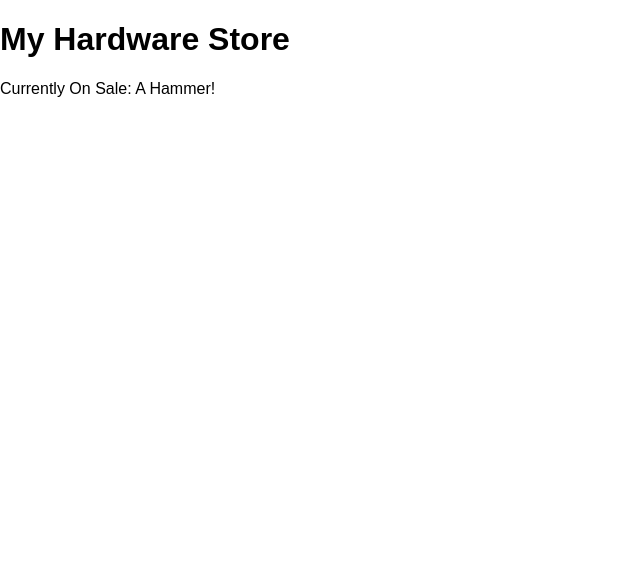
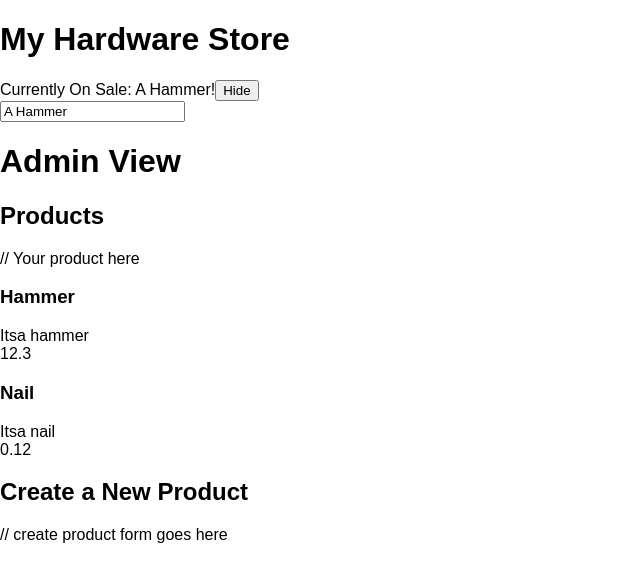
Before and after one commit to Brocier/react-hardware-store, a React (Create React App) app: page / in a window 1280 px wide. Shown: the top 582 px of the page, without its empty margins (0-640 px from the left). Built offline with nearby package versions, Linux system fonts and the light colour scheme.

Commit message:
products

```diff
--- /dev/null
+++ b/src/components/AdminView.js
@@ -0,0 +1,20 @@
+import React, {Component} from 'react';
+import ProductForm from './ProductForm';
+import ProductList from './ProductList'
+
+class AdminView extends Component {
+  render() {
+    return (
+      <div>
+        <h1>Admin View</h1>
+        <h2>Products</h2>
+        // Your product here
+        <ProductList productList={this.props.productList}/>
+        <h2>Create a New Product</h2>
+        // create product form goes here
+      </div>
+    );
+  }
+}
+
+export default AdminView;
--- a/src/components/HomePage.js
+++ b/src/components/HomePage.js
@@ -1,24 +1,63 @@
 // src/components/HomePage.js
 
-import React, {Component} from 'react';
+import React, {Component} from 'react'
+import AdminView from './AdminView'
 
 class HomePage extends Component {
 
   constructor() {
-    super();
+    super()
+    this.state = {
+      itemCurrentlyOnSale: 'A Hammer',
+      editSaleItem: true,
+      productList: [
+        {
+          productName: 'Hammer',
+          description: 'Itsa hammer',
+          price: 12.3
+        }, {
+          productName: 'Nail',
+          description: 'Itsa nail',
+          price: 0.12
+        }
+      ]
+    }
+  }
 
-    this.state = {
-      itemCurrentlyOnSale: 'A Hammer'
-    };
+  toggleEditSaleItem = () => {
+    const editSaleItem = !this.state.editSaleItem;
+    this.setState({editSaleItem});
+  }
+
+  handleItemCurrentlyOnSaleChange = (event) => {
+    const itemCurrentlyOnSale = event.target.value;
+    this.setState({itemCurrentlyOnSale});
   }
 
   render() {
     return (
       <div>
         <h1>My Hardware Store</h1>
-        <div>Currently On Sale: A Hammer!</div>
+        <div>
+          <span>Currently On Sale: {this.state.itemCurrentlyOnSale}!</span>
+          <span>
+            <button onClick={this.toggleEditSaleItem}>
+              {this.state.editSaleItem
+                ? 'Hide'
+                : 'Edit Sale Item'}</button>
+          </span>
+          {this.state.editSaleItem
+            ? <div>
+                <input
+                  onChange={this.handleItemCurrentlyOnSaleChange}
+                  value={this.state.itemCurrentlyOnSale}
+                  type="text"/>
+              </div>
+            : null}
+          <AdminView productList={this.state.productList}/>
+        </div>
       </div>
-    );
+    )
   }
 }
 
--- /dev/null
+++ b/src/components/Product.js
@@ -0,0 +1,21 @@
+// src/components/Product.js
+
+import React, {Component} from 'react';
+
+class Product extends Component {
+  render() {
+    const productName = this.props.productName;
+    const description = this.props.description;
+    const price = this.props.price;
+
+    return (
+      <div>
+        <h3>{productName}</h3>
+        <div>{description}</div>
+        <div>{price}</div>
+      </div>
+    );
+  }
+}
+
+export default Product;
--- /dev/null
+++ b/src/components/ProductForm.js
@@ -0,0 +1,54 @@
+// src/components/ProductForm.js
+import React, {Component} from 'react';
+
+class ProductForm extends Component {
+
+  constructor() {
+    super();
+
+    this.state = {
+      newProduct: {}
+    }
+  }
+
+  handleNewProductChange = (event) => {
+    const attributeName = event.target.name;
+    const attributeValue = event.target.value;
+
+    const newProduct = {
+      ...this.state.newProduct
+    };
+    newProduct[attributeName] = attributeValue;
+
+    this.setState({newProduct})
+  };
+
+  render() {
+    return (
+      <div>
+        <form>
+          <div><input
+            name="productName"
+            type="text"
+            placeholder="Name"
+            onChange={this.handleNewProductChange}/></div>
+          <div><input
+            name="description"
+            type="text"
+            placeholder="Description"
+            onChange={this.handleNewProductChange}/></div>
+          <div><input
+            name="price"
+            type="number"
+            min="0.00"
+            step="0.01"
+            placeholder="Price"
+            onChange={this.handleNewProductChange}/></div>
+          <div><input type="submit" value="Create New Product"/></div>
+        </form>
+      </div>
+    );
+  }
+}
+
+export default ProductForm;
--- /dev/null
+++ b/src/components/ProductList.js
@@ -0,0 +1,30 @@
+// src/components/ProductList.js
+
+import React, {Component} from 'react';
+
+import Product from './Product';
+
+class ProductList extends Component {
+  render() {
+    const productList = this.props.productList;
+
+    console.log(productList);
+
+    const productComponents = productList.map((product, index) => {
+      return <Product
+        productName={product.productName}
+        description={product.description}
+        price={product.price}
+        key={index}/>;
+    });
+
+    return (
+      <div>
+        {productComponents}
+      </div>
+    );
+
+  }
+}
+
+export default ProductList;
```
